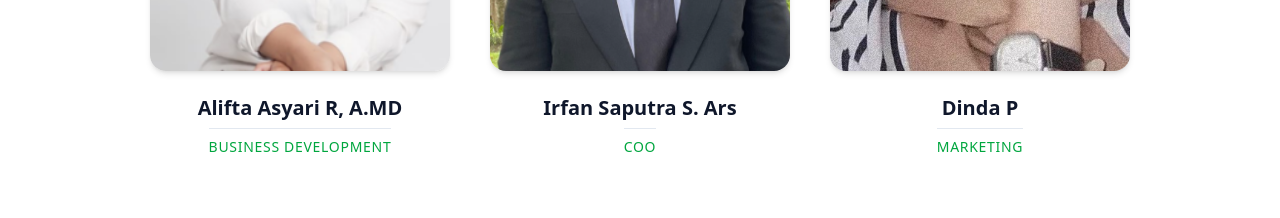
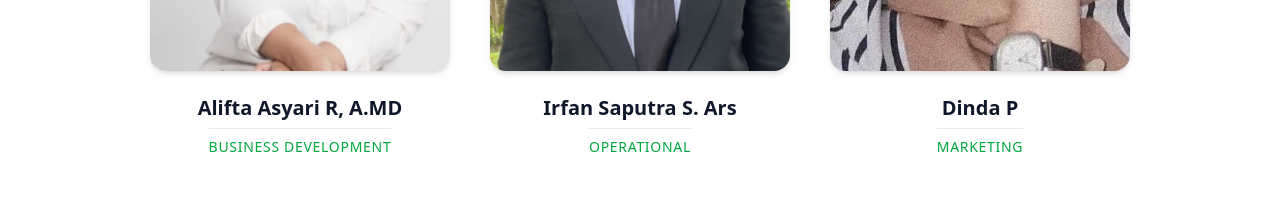
Before and after one commit to batalngantuk/compro-natadesa, a Next.js app: page /tentang-kami in a window 1280 px wide. Shown: the part 6280-6498 px from the top of the page. Built offline with nearby package versions, Linux system fonts and the light colour scheme.

Commit message:
fix: ganti titel Irfan Saputra dari COO ke Operational

```diff
--- a/app/tentang-kami/page.tsx
+++ b/app/tentang-kami/page.tsx
@@ -173,7 +173,7 @@ export default function TentangKamiPage() {
     },
     {
       name: "Irfan Saputra S. Ars",
-      position: "COO",
+      position: "Operational",
       image: "/IRFAN.png"
     },
     {
```
